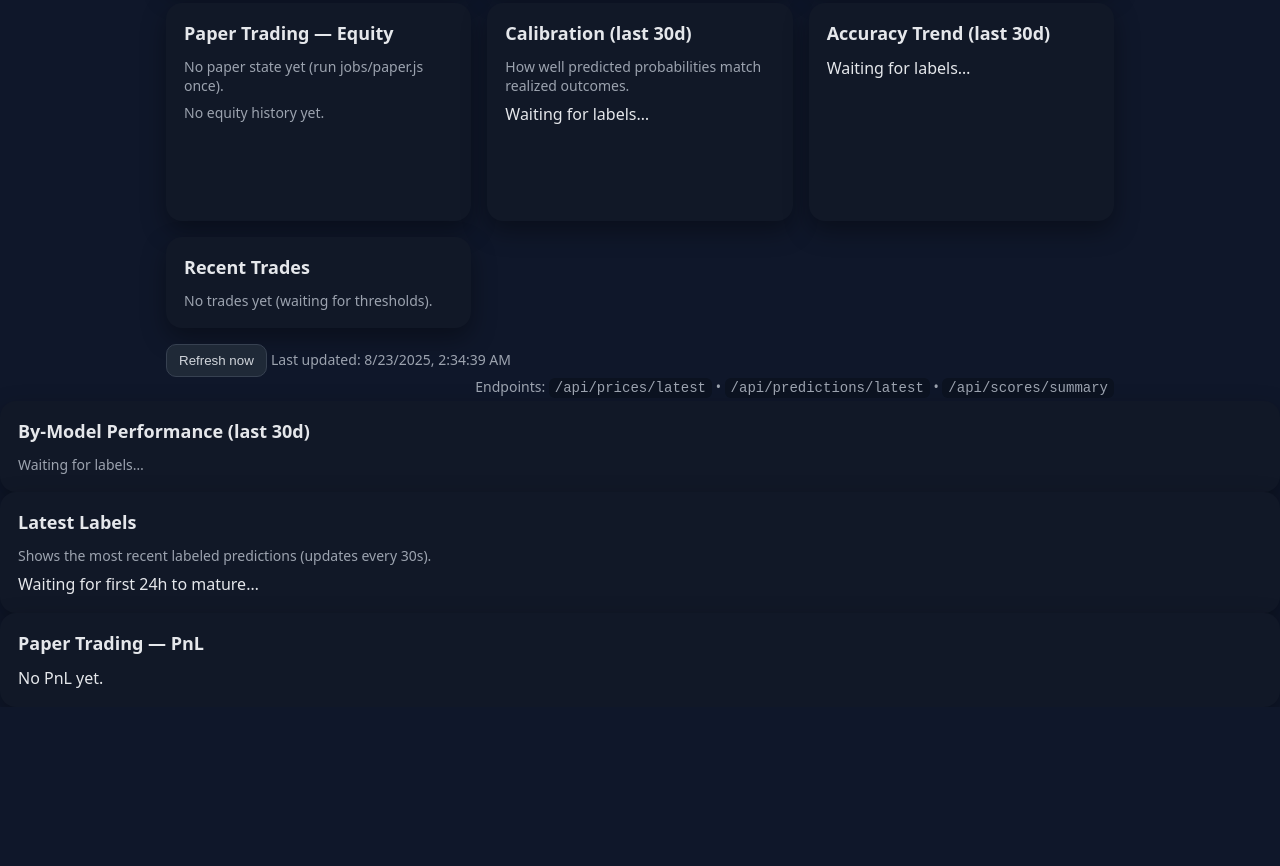
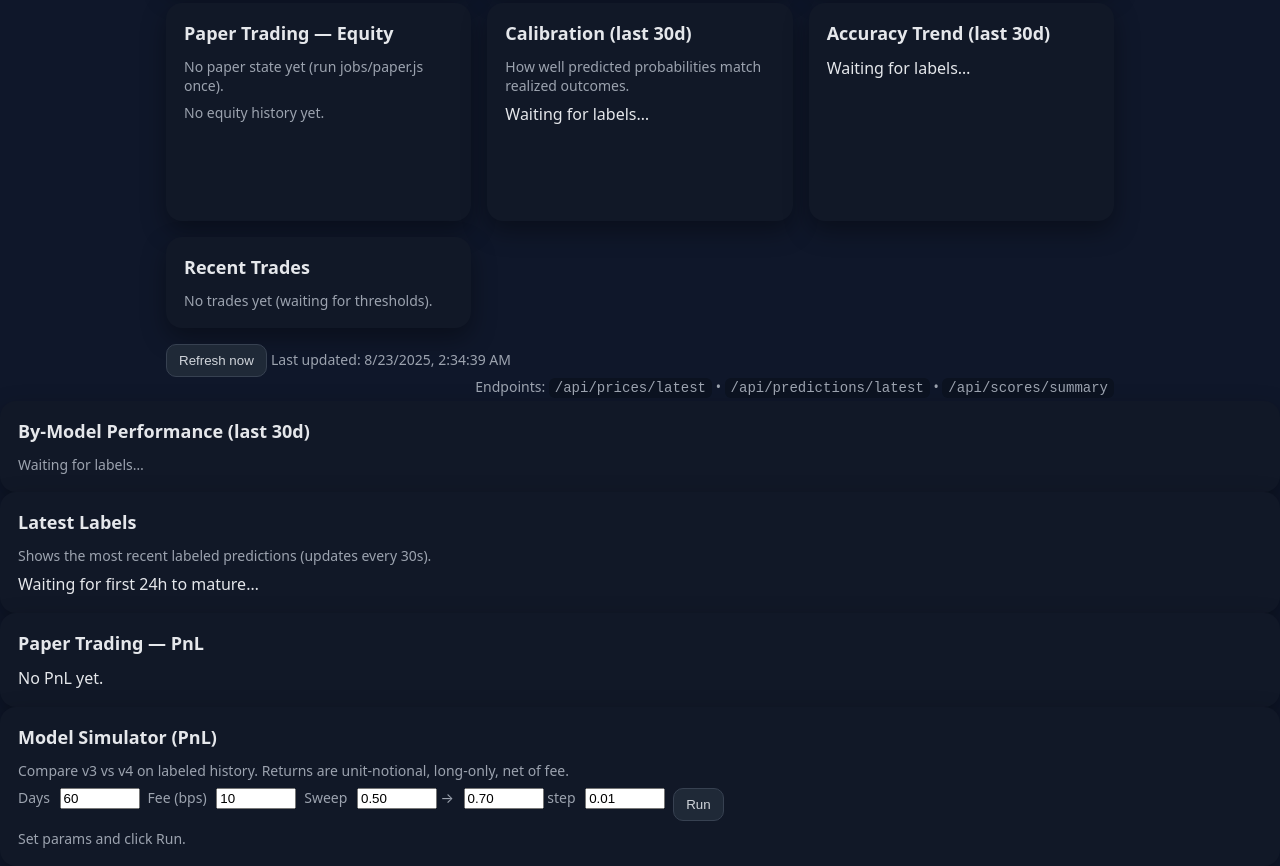
Before and after one commit to Zux12/crypto-predictor, a website: page public/index.html in a window 1280 px wide. Shown: the part 303-1169 px from the top of the page. Before the commit the page ends 1010 px from the top, so only its background shows below. Drawn offline with Linux system fonts and the light colour scheme; no server answers.

Commit message:
Update index.html

```diff
--- a/public/index.html
+++ b/public/index.html
@@ -96,6 +96,32 @@
   <div id="pnl-card">Loading…</div>
 </div>
 
+  <div class="card">
+  <h2>Model Simulator (PnL)</h2>
+  <div class="muted" style="margin-bottom:8px">
+    Compare v3 vs v4 on labeled history. Returns are unit‑notional, long‑only, net of fee.
+  </div>
+
+  <div style="display:flex; gap:8px; flex-wrap:wrap; margin-bottom:8px">
+    <label class="muted">Days
+      <input id="sim-days" type="number" value="60" min="7" max="365" style="width:80px; margin-left:6px">
+    </label>
+    <label class="muted">Fee (bps)
+      <input id="sim-fee" type="number" value="10" min="0" max="200" style="width:80px; margin-left:6px">
+    </label>
+    <label class="muted">Sweep
+      <input id="sim-lo" type="number" value="0.50" step="0.01" min="0" max="1" style="width:80px; margin-left:6px">
+      →
+      <input id="sim-hi" type="number" value="0.70" step="0.01" min="0" max="1" style="width:80px; margin-left:6px">
+      step
+      <input id="sim-step" type="number" value="0.01" step="0.005" min="0.001" max="0.1" style="width:80px; margin-left:6px">
+    </label>
+    <button id="sim-run" class="btn">Run</button>
+  </div>
+
+  <div id="sim-output" class="muted">Set params and click Run.</div>
+</div>
+
 
   <script src="/app.js"></script>
 </body>
```
